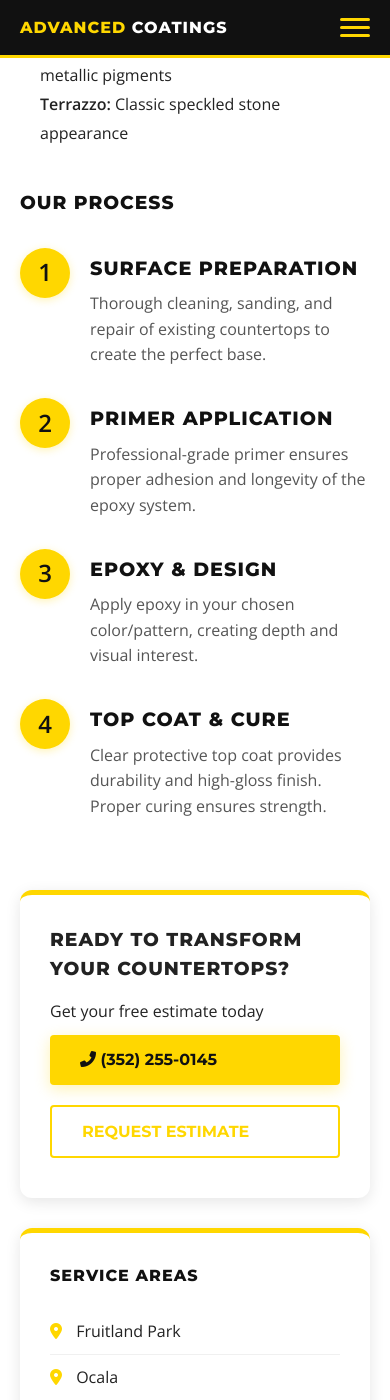
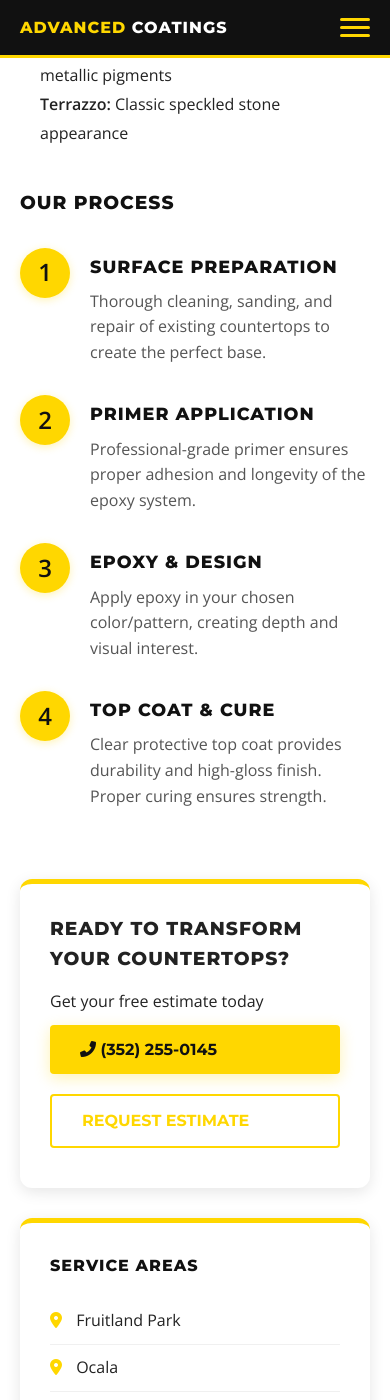
Before and after one commit to JamesBrownR/Advance-Coatings, a Jekyll site: the page built from services/epoxy-countertops/index.html, in a window 390 px wide and 1400 px high, scrolled down 1867 px. Built offline with Jekyll 4.4.1, drawn with Linux system fonts in a browser that asks for light colours.

Commit message:
Update styles.html

```diff
--- a/_includes/styles.html
+++ b/_includes/styles.html
@@ -975,6 +975,22 @@
       height: 250px;
     }
   }
+  @media (max-width: 768px) {
+    .step {
+        gap: 15px;
+    }
+
+    .step-number {
+        width: 40px;
+        height: 40px;
+        min-width: 40px;
+        font-size: 1.2rem;
+    }
+
+    .step h4 {
+        font-size: 1.1rem;
+    }
+}
 
   @media (min-width: 769px) and (max-width: 1024px) {
     .thumbnail-strips-left,
```
